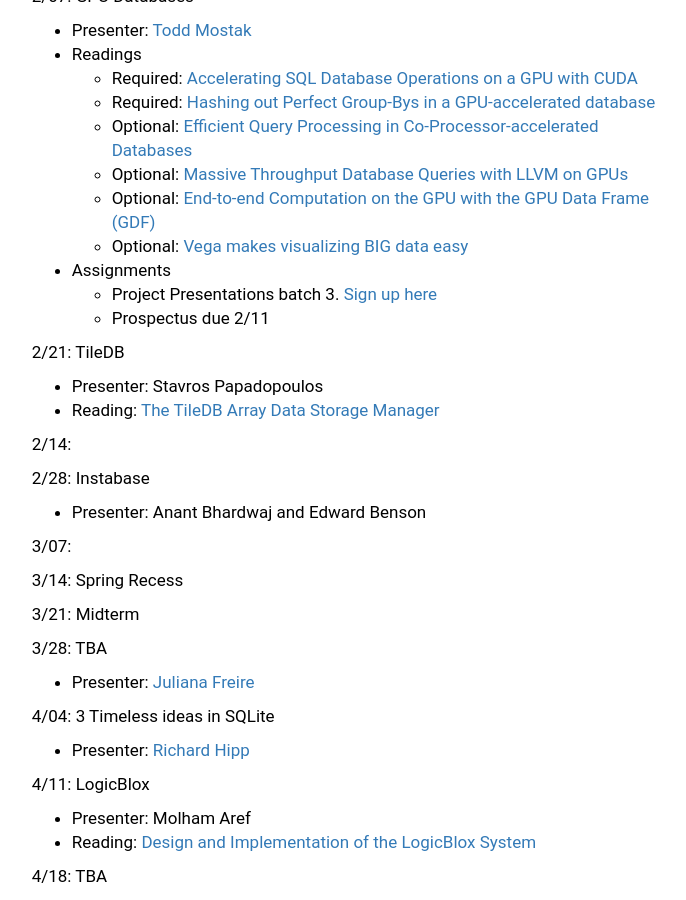
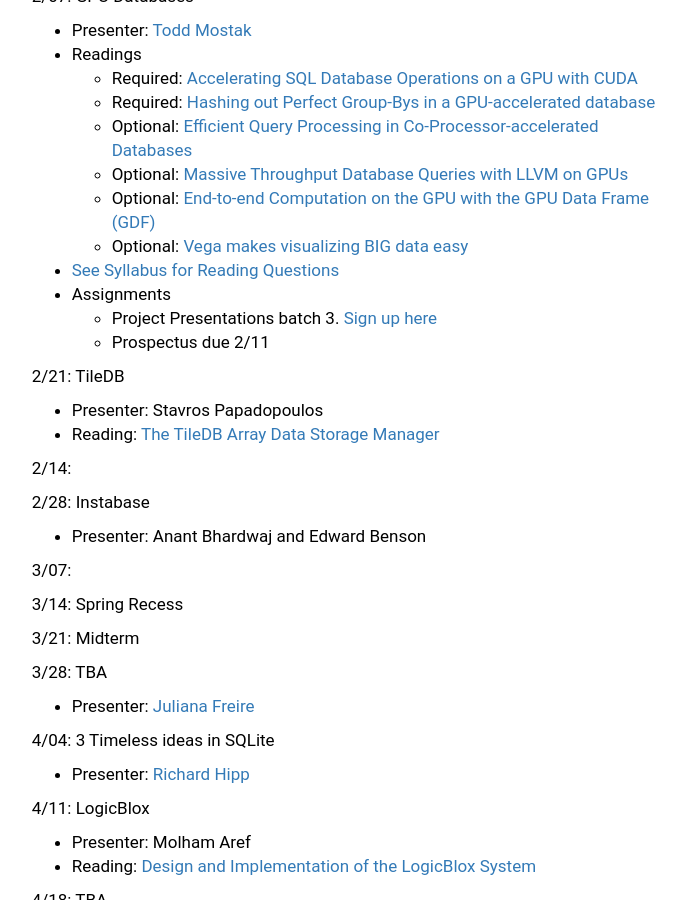
Before and after one commit to columbiadb/columbiadb.github.io, a Jekyll site: the page built from index.md, in a window 1280 px wide and 900 px high, scrolled down 1671 px. Shown: the whole window, without its empty margins (405-1091 px from the left). Built offline with Jekyll 4.4.1, drawn with Linux system fonts in a browser that asks for light colours.

Commit message:
lazy commit msg

```diff
--- a/index.md
+++ b/index.md
@@ -64,6 +64,7 @@
   * Optional: [Massive Throughput Database Queries with LLVM on GPUs](https://www.mapd.com/blog/2016/04/27/massive-throughput-database-queries-with-llvm-on-gpus/)
   * Optional: [End-to-end Computation on the GPU with the GPU Data Frame (GDF)](https://www.mapd.com/blog/2017/05/30/end-to-end-on-the-gpu-with-the-gpu-data-frame-gdf/)
   * Optional: [Vega makes visualizing BIG data easy](https://www.mapd.com/blog/2017/07/22/vega-makes-visualizing-big-data-easy/)
+* [See Syllabus for Reading Questions](./syllabus#reading)
 * Assignments
   * Project Presentations batch 3. [Sign up here](https://calendar.google.com/calendar/selfsched?sstoken=UUlmUlc5VDIwWDJwfGRlZmF1bHR8MTUwY2E3NDBiMDNhMTU4ZDIyODhlMjFlZTAzZGMyZTU)
   * Prospectus due 2/11
```
